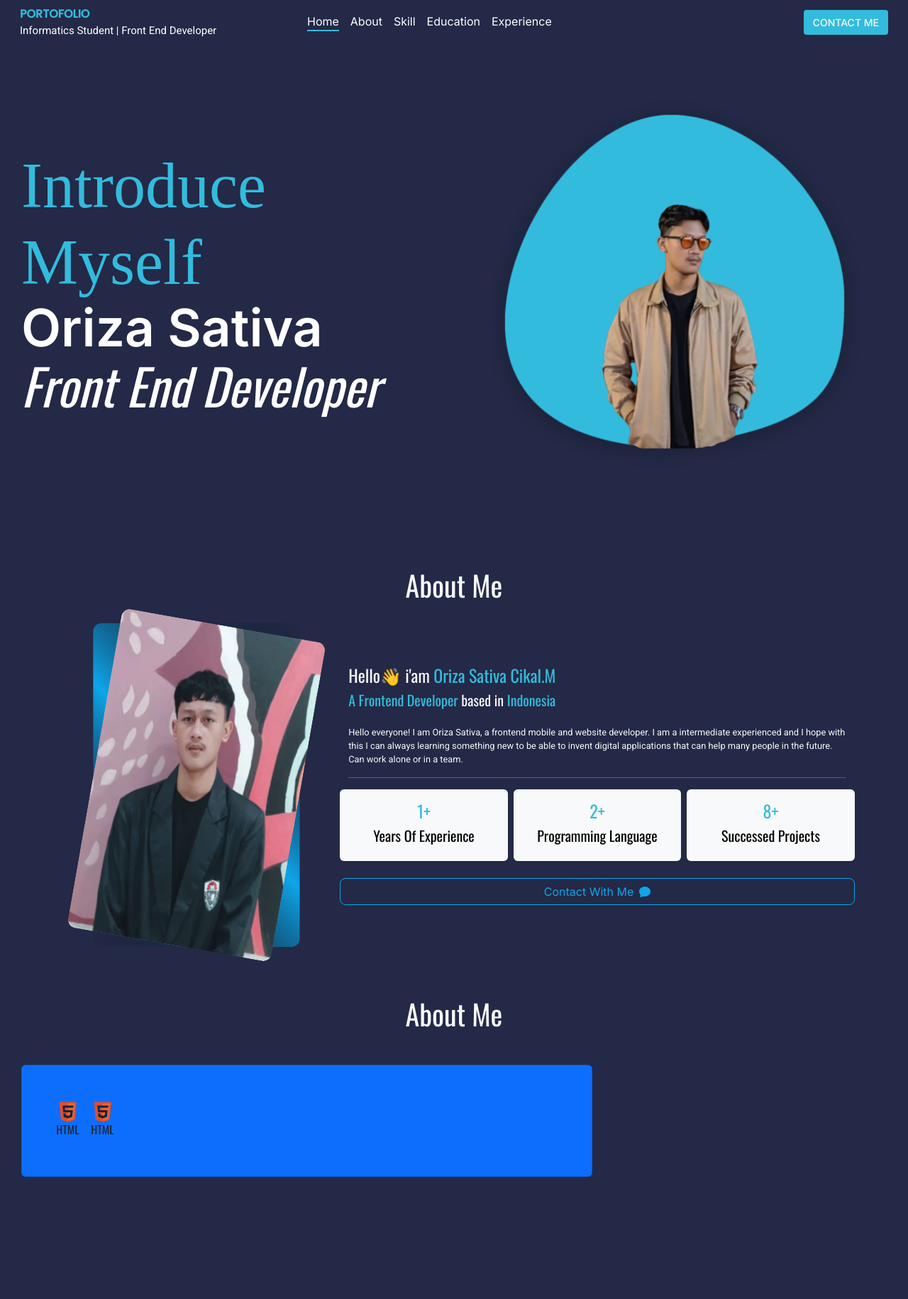
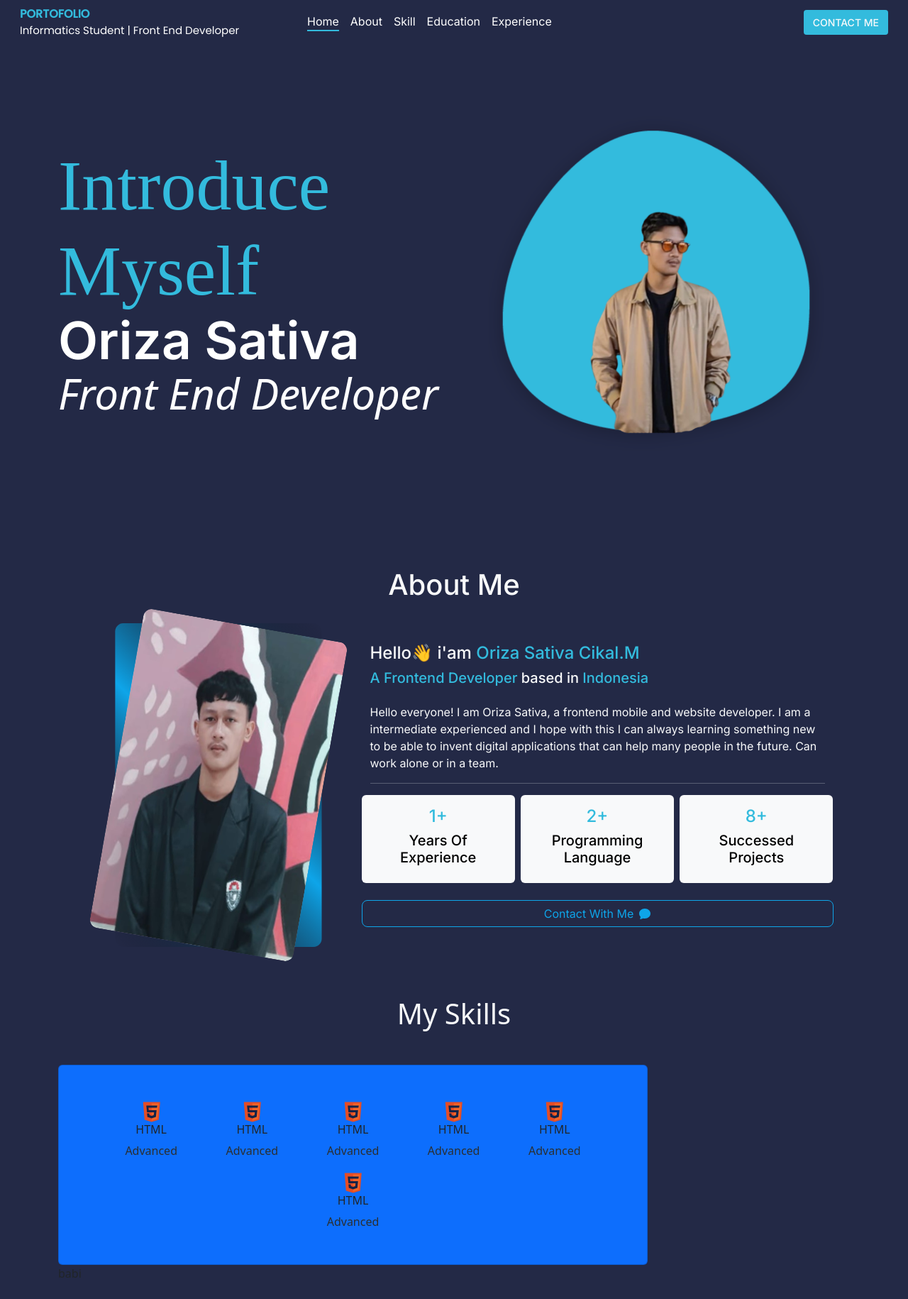
Before and after one commit to Orizaaaaa/MY-portofolio, a React (Vite) app: page / in a window 1280 px wide. Shown: the whole page at 71% size. Before the commit the page ends 1658 px from the top, so only its background shows below. Built offline with nearby package versions, Linux system fonts and the light colour scheme; a web font is replaced by a local one.

Commit message:
create container and create other pages

```diff
--- a/src/components/Layout/Layout.jsx
+++ b/src/components/Layout/Layout.jsx
@@ -41,7 +41,9 @@ function Layout({ children }) {
             </Navbar>
 
             <main className='main' >
-                {children}
+                <div className="container">
+                    {children}
+                </div>
             </main>
         </>
     )
--- a/src/pages/Educations/Educations.css
+++ b/src/pages/Educations/Educations.css
@@ -1,4 +1,4 @@
-@import url('https://fonts.googleapis.com/css?family=Oswald|Roboto:400,700');
+/* @import url('https://fonts.googleapis.com/css?family=Oswald|Roboto:400,700');
 
 body {
     font-size: 14px;
@@ -68,4 +68,4 @@ p {
 
 .timeline-item:last-child {
     border-image: linear-gradient(to bottom, #0EA5E9 60%, rgba(0, 0, 0, 0)) 1 100%;
-}
+} */
--- a/src/pages/Home/home.css
+++ b/src/pages/Home/home.css
@@ -4,7 +4,7 @@
 
 .main .row .col h1 {
     font-family: 'Hurricane', cursive;
-    font-size: 90px;
+    font-size: 100px;
     color: #33BBDD;
 }
 
@@ -19,7 +19,7 @@
 .main .row .col h3 {
     color: #FFFFFF;
     font-weight: 100;
-    font-size: 70px;
+    font-size: 60px;
 }
 
 .main .row .col {
@@ -27,6 +27,7 @@
     justify-content: center;
 }
 
-.main .row .col:nth-child(2) img {
-    height: 530px;
+#home .intro .col img {
+    width: 100%;
+    height: 480px;
 }
--- a/src/pages/Skill/MySkill.jsx
+++ b/src/pages/Skill/MySkill.jsx
@@ -1,28 +1,52 @@
 import React from 'react'
 import { HtmlIMage } from '../../../image'
+import './skill.css'
 
 function MySkill() {
     return (
-        <section className='my-skill' id='my-skill'>
-            <h1 className="text-center text-light mb-5" >About Me</h1>
+        <section className='my-skill mb-2' id='my-skill'>
+            <h1 className="text-center text-light mb-5" >My Skills</h1>
             <div className="row">
-                <div className="col-lg-8">
-                    <div className="card bg-primary p-5">
-                        <div className="d-flex gap-3">
-                            <div className="list-skill d-flex flex-column justify-content-center align-items-center">
+                <div className="col-lg-9 ">
+                    <div className="card bg-primary  p-5">
+                        <div className="row row-cols-lg-6 gap-3 justify-content-center align-items-center ">
+                            <div className=" col list-skill d-flex flex-column justify-content-center align-items-center">
                                 <img src={HtmlIMage} alt="htmlimage" />
                                 <h6>HTML</h6>
+                                <p className='p-0 m-0 text text-secondary-emphasis' >Advanced</p>
                             </div>
-                            <div className="list-skill d-flex flex-column justify-content-center align-items-center">
+                            <div className=" col list-skill d-flex flex-column justify-content-center align-items-center">
                                 <img src={HtmlIMage} alt="htmlimage" />
                                 <h6>HTML</h6>
+                                <p className='p-0 m-0 text text-secondary-emphasis' >Advanced</p>
                             </div>
+                            <div className=" col list-skill d-flex flex-column justify-content-center align-items-center">
+                                <img src={HtmlIMage} alt="htmlimage" />
+                                <h6>HTML</h6>
+                                <p className='p-0 m-0 text text-secondary-emphasis' >Advanced</p>
+                            </div>
+                            <div className=" col list-skill d-flex flex-column justify-content-center align-items-center">
+                                <img src={HtmlIMage} alt="htmlimage" />
+                                <h6>HTML</h6>
+                                <p className='p-0 m-0 text text-secondary-emphasis' >Advanced</p>
+                            </div>
+                            <div className=" col list-skill d-flex flex-column justify-content-center align-items-center">
+                                <img src={HtmlIMage} alt="htmlimage" />
+                                <h6>HTML</h6>
+                                <p className='p-0 m-0 text text-secondary-emphasis' >Advanced</p>
+                            </div>
+                            <div className=" col list-skill d-flex flex-column justify-content-center align-items-center">
+                                <img src={HtmlIMage} alt="htmlimage" />
+                                <h6>HTML</h6>
+                                <p className='p-0 m-0 text text-secondary-emphasis' >Advanced</p>
+                            </div>
+
                         </div>
 
                     </div>
                 </div>
                 <div className="col-lg-4">
-
+                    <p>babi</p>
                 </div>
             </div>
         </section>
```
Also changed, not shown: src/pages/Skill/skill.css (added).
